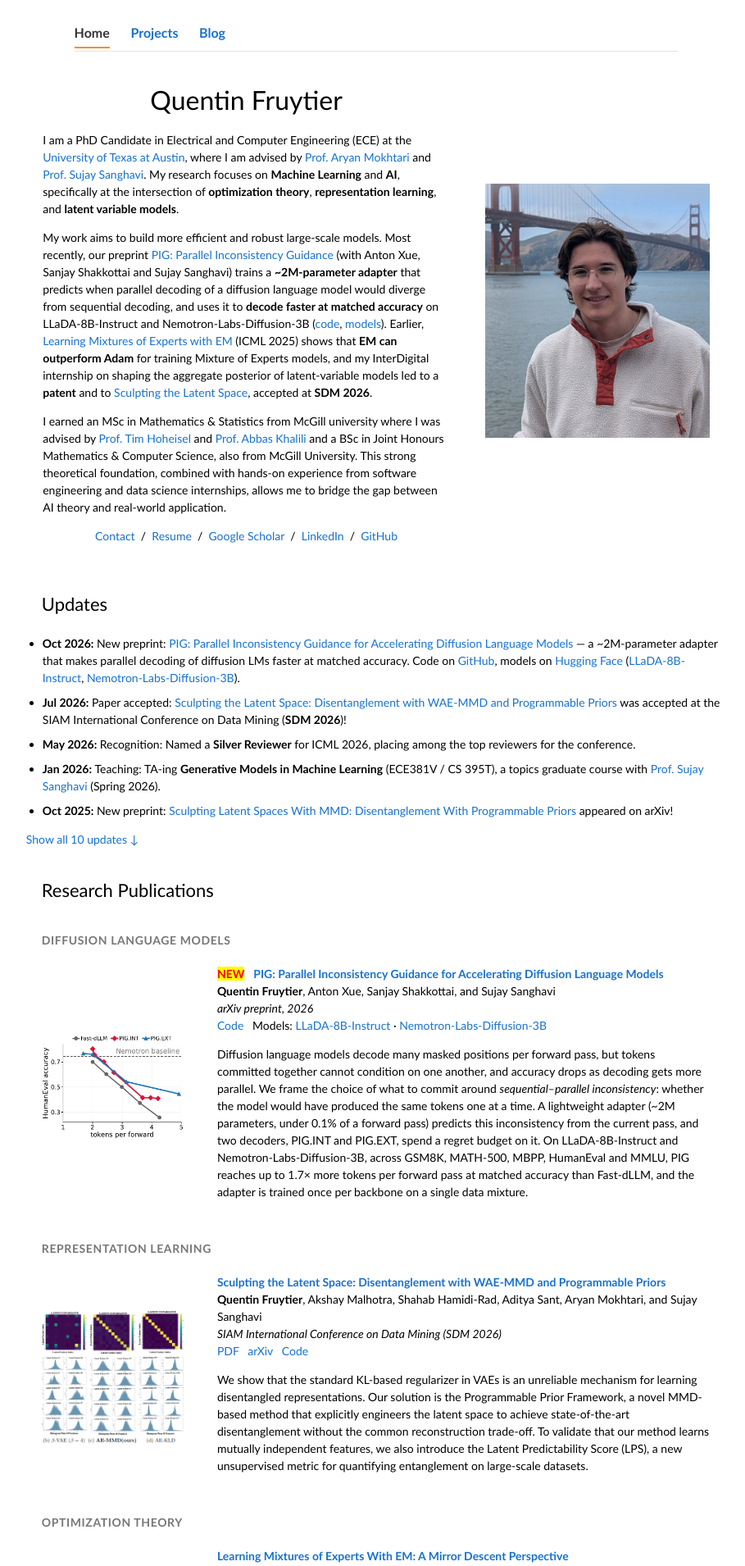
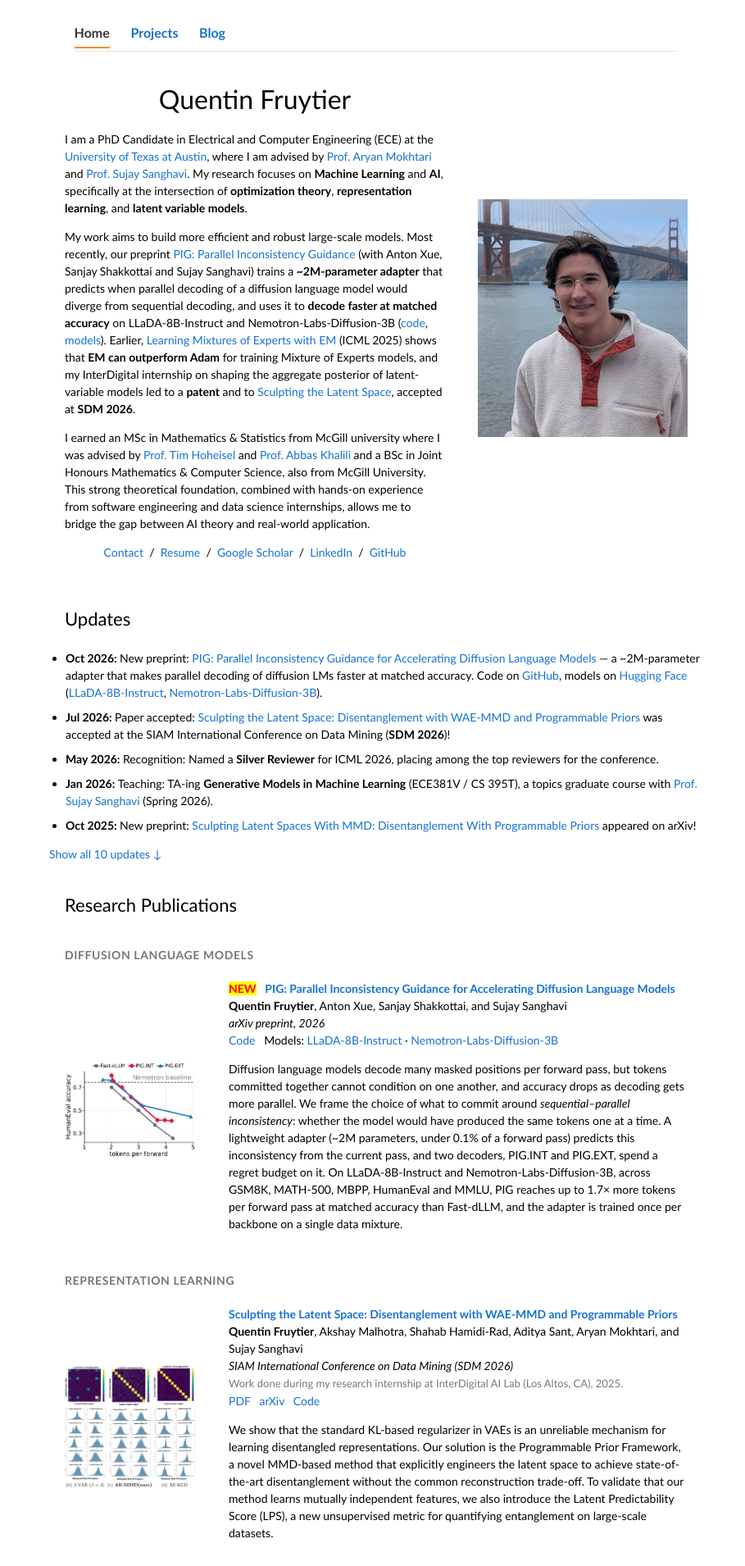
Before and after one commit to Quentin-Fruytier/Quentin-Fruytier.github.io, a Jekyll site: the page built from index.html, in a window 1280 px wide. Shown: the top 1910 px of the page at 82% size, without its empty margins (181-1090 px from the left). Built offline with Jekyll 4.4.1, drawn with Linux system fonts in a browser that asks for light colours; some of the changed text lies outside the part shown.

Commit message:
Home: fix the traffic thumbnail (literal backslashes broke its width style); squarer crop; InterDigital attribution on the SDM paper and patent
Co-Authored-By: Claude Fable 5.1 <noreply@anthropic.com>

```diff
--- a/index.html
+++ b/index.html
@@ -138,6 +138,8 @@ title: Home
               <br>
               <em>SIAM International Conference on Data Mining (SDM 2026)</em>
               <br>
+              <span class="note">Work done during my research internship at InterDigital AI Lab (Los Altos, CA), 2025.</span>
+              <br>
               <a href="data/SculptingLatentSpaces.pdf" target="_blank" rel="noopener noreferrer">PDF</a> &nbsp
               <a href="https://arxiv.org/abs/2510.11953">arXiv</a> &nbsp
               <a href="https://github.com/Quentin-Fruytier/Sculpting-Latent-Spaces-With-MMD">Code</a>
@@ -219,7 +221,7 @@ title: Home
       <table style="width:100%;border:0px;border-spacing:0px;border-collapse:separate;margin-right:auto;margin-left:auto;"><tbody>
         <tr>
       <td style="padding:20px;width:25%;vertical-align:middle">
-        <img src='images/TrafficPrediction.png' style=\"width: 100%;\">
+        <img src='images/TrafficPrediction.png' style="width: 100%;">
       </td>
       <td style="padding:20px;width:75%;vertical-align:middle">
         <a href="data/AI_for_Traffic_Prediction.pdf"><papertitle>AI For Traffic Prediction</papertitle></a>
@@ -261,6 +263,8 @@ title: Home
               Akshay Malhotra, <strong>Quentin Fruytier</strong>
               <br>
               <em>US Patent Application No. 19/337202 (pending), InterDigital, filed Sept 2025</em>
+              <br>
+              <span class="note">From the same internship work as the SDM 2026 paper.</span>
               <p></p>
               <p>The present application patent protects a newly invented framework for deliberate sculpting of the latent space with MMD that achieves learning desired aggregate posterior distributions for the latent space. Targetted applications include Model Interoperability, Quantization, and Performance Monitoring.</p>
             </td>
--- a/stylesheet.css
+++ b/stylesheet.css
@@ -368,6 +368,12 @@ subheading {
   text-transform: uppercase;
 }
 
+/* Small grey attribution line under an entry (internship, affiliation) */
+.note {
+  color: #777;
+  font-size: 13px;
+}
+
 /* ---- Updates list: five visible, the rest behind "Show all" ---- */
 ul.updates {
   padding-left: 20px;
```
Also changed, not shown: images/TrafficPrediction.png.
